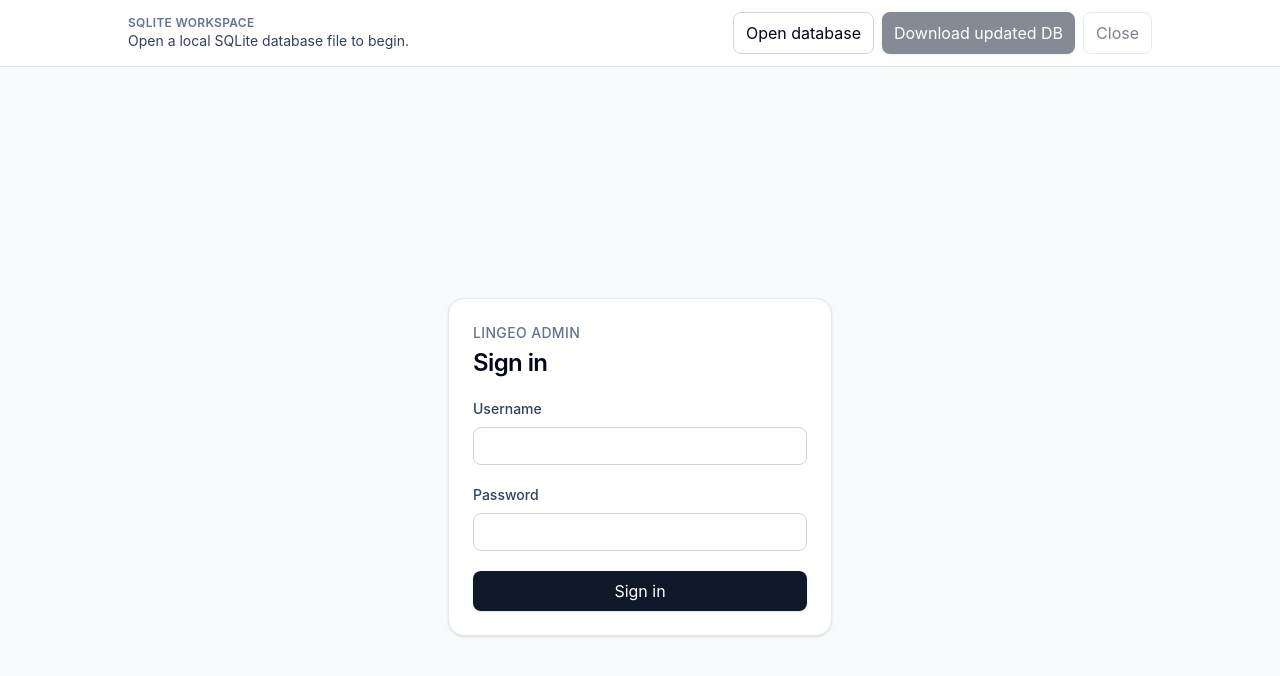
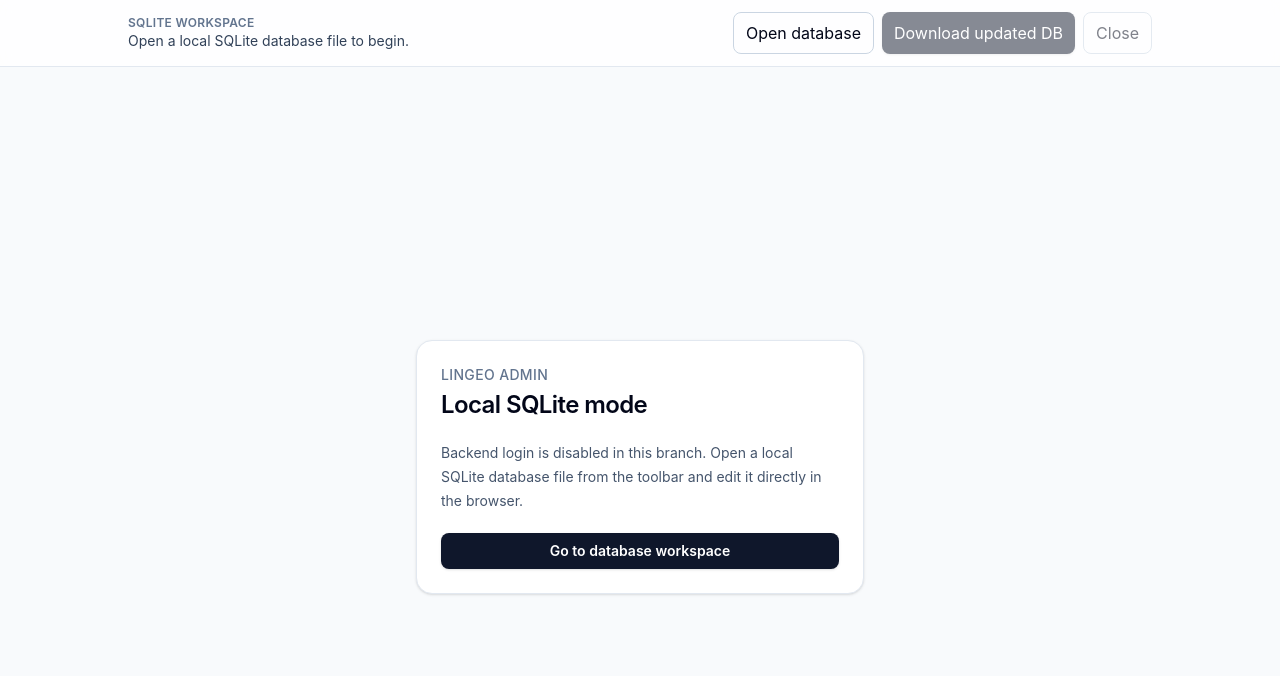
Before and after one commit to picktek/lingeo_front, a React (Vite) app: page /login in a window 1280 px wide. Shown: the top 676 px of the page. Built offline with nearby package versions, Linux system fonts and the light colour scheme; no server answers.

Commit message:
Remove backend login from local SQLite mode

```diff
--- a/src/pages/login/LoginPage.tsx
+++ b/src/pages/login/LoginPage.tsx
@@ -1,81 +1,25 @@
-import { useMutation, useQuery } from '@tanstack/react-query';
-import { useState } from 'react';
-import { useNavigate } from 'react-router';
-
-import { checkLogin, login } from '@/features/auth/api';
-import { Spinner } from '@/shared/components/Spinner';
+import { Link } from 'react-router';
 
 export function LoginPage() {
-  const navigate = useNavigate();
-  const [username, setUsername] = useState('');
-  const [password, setPassword] = useState('');
-
-  const statusQuery = useQuery({
-    queryKey: ['login-status'],
-    queryFn: checkLogin,
-    retry: false,
-  });
-
-  const loginMutation = useMutation({
-    mutationFn: login,
-    onSuccess: () => navigate('/'),
-  });
-
-  function handleSubmit(event: React.FormEvent<HTMLFormElement>) {
-    event.preventDefault();
-    loginMutation.mutate({ username, password });
-  }
-
   return (
     <section className="flex min-h-screen items-center justify-center px-4 py-8">
-      <form
-        className="flex w-full max-w-sm flex-col gap-5 rounded-2xl border border-slate-200 bg-white p-6 shadow-sm"
-        onSubmit={handleSubmit}
-      >
+      <div className="flex w-full max-w-md flex-col gap-5 rounded-2xl border border-slate-200 bg-white p-6 shadow-sm">
         <div>
           <p className="text-sm font-medium uppercase tracking-wide text-slate-500">Lingeo Admin</p>
-          <h1 className="mt-1 text-2xl font-semibold tracking-tight">Sign in</h1>
+          <h1 className="mt-1 text-2xl font-semibold tracking-tight">Local SQLite mode</h1>
         </div>
 
-        {statusQuery.isLoading ? <Spinner label="Checking session…" /> : null}
+        <p className="text-sm leading-6 text-slate-600">
+          Backend login is disabled in this branch. Open a local SQLite database file from the toolbar and edit it directly in the browser.
+        </p>
 
-        <label className="flex flex-col gap-2 text-sm font-medium text-slate-700">
-          Username
-          <input
-            autoComplete="username"
-            className="rounded-lg border border-slate-300 px-3 py-2 text-base outline-none ring-slate-900 transition focus:ring-2"
-            required
-            value={username}
-            onChange={(event) => setUsername(event.target.value)}
-          />
-        </label>
-
-        <label className="flex flex-col gap-2 text-sm font-medium text-slate-700">
-          Password
-          <input
-            autoComplete="current-password"
-            className="rounded-lg border border-slate-300 px-3 py-2 text-base outline-none ring-slate-900 transition focus:ring-2"
-            required
-            type="password"
-            value={password}
-            onChange={(event) => setPassword(event.target.value)}
-          />
-        </label>
-
-        {loginMutation.isError ? (
-          <div className="rounded-lg border border-red-200 bg-red-50 p-3 text-sm text-red-700">
-            Login failed. Please check your credentials and try again.
-          </div>
-        ) : null}
-
-        <button
-          className="rounded-lg bg-slate-900 px-4 py-2 text-sm font-semibold text-white shadow-sm transition hover:bg-slate-700 disabled:opacity-50"
-          disabled={loginMutation.isPending}
-          type="submit"
+        <Link
+          className="inline-flex items-center justify-center rounded-lg bg-slate-900 px-4 py-2 text-sm font-semibold text-white shadow-sm transition hover:bg-slate-700"
+          to="/"
         >
-          {loginMutation.isPending ? 'Signing in…' : 'Sign in'}
-        </button>
-      </form>
+          Go to database workspace
+        </Link>
+      </div>
     </section>
   );
 }
```
